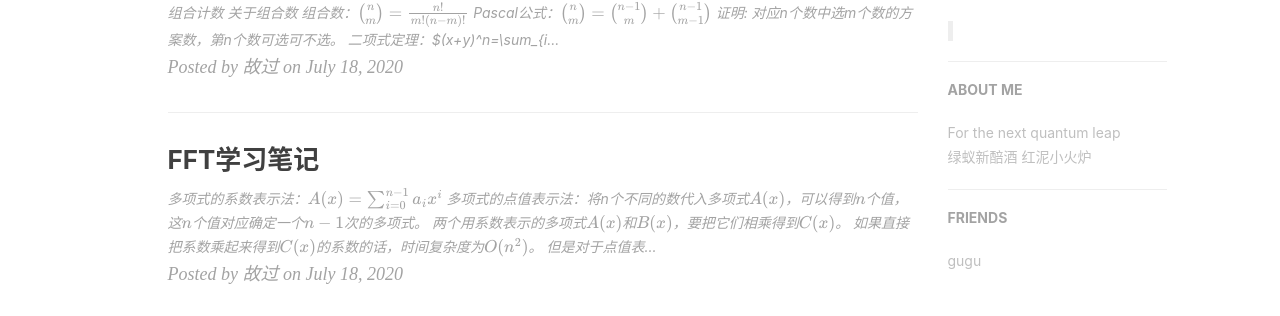
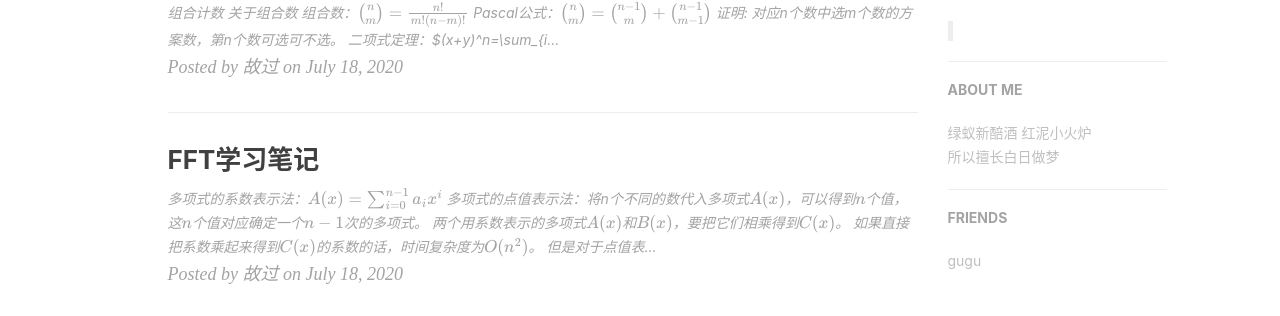
Before and after one commit to dsakhdkas/dsakhdkas.github.io, a Jekyll site: the page built from index.html, in a window 1280 px wide. Shown: the part 511-827 px from the top of the page. Built offline with Jekyll 4.4.1, drawn with Linux system fonts in a browser that asks for light colours; nearby versions of some CDN libraries; formulas are drawn with MathJax 3; the list of posts is cut into pages by our own code; comment, search, counter and statistics services are not loaded.

Commit message:
Update _config.yml

```diff
--- a/_config.yml
+++ b/_config.yml
@@ -4,7 +4,7 @@
 header-img: img/home.jpg
 email:
 description: ""
-keyword: "I miss my cocoa butter kisses"
+keyword: "故去的 过去的 逝去的 忘记的"
 url:        # your host, for absolute URL
 baseurl: ""                             # for example, '/blog' if your blog hosted on 'host/blog'
 
@@ -78,7 +78,7 @@
 
 # Sidebar settings
 sidebar: true                           # whether or not using Sidebar.
-sidebar-about-description: "For the next quantum leap<br>绿蚁新醅酒 红泥小火炉"
+sidebar-about-description: "绿蚁新醅酒 红泥小火炉<br>所以擅长白日做梦"
 sidebar-avatar:       # use absolute URL, seeing it's used in both `/` and `/about/`
 
 
```
